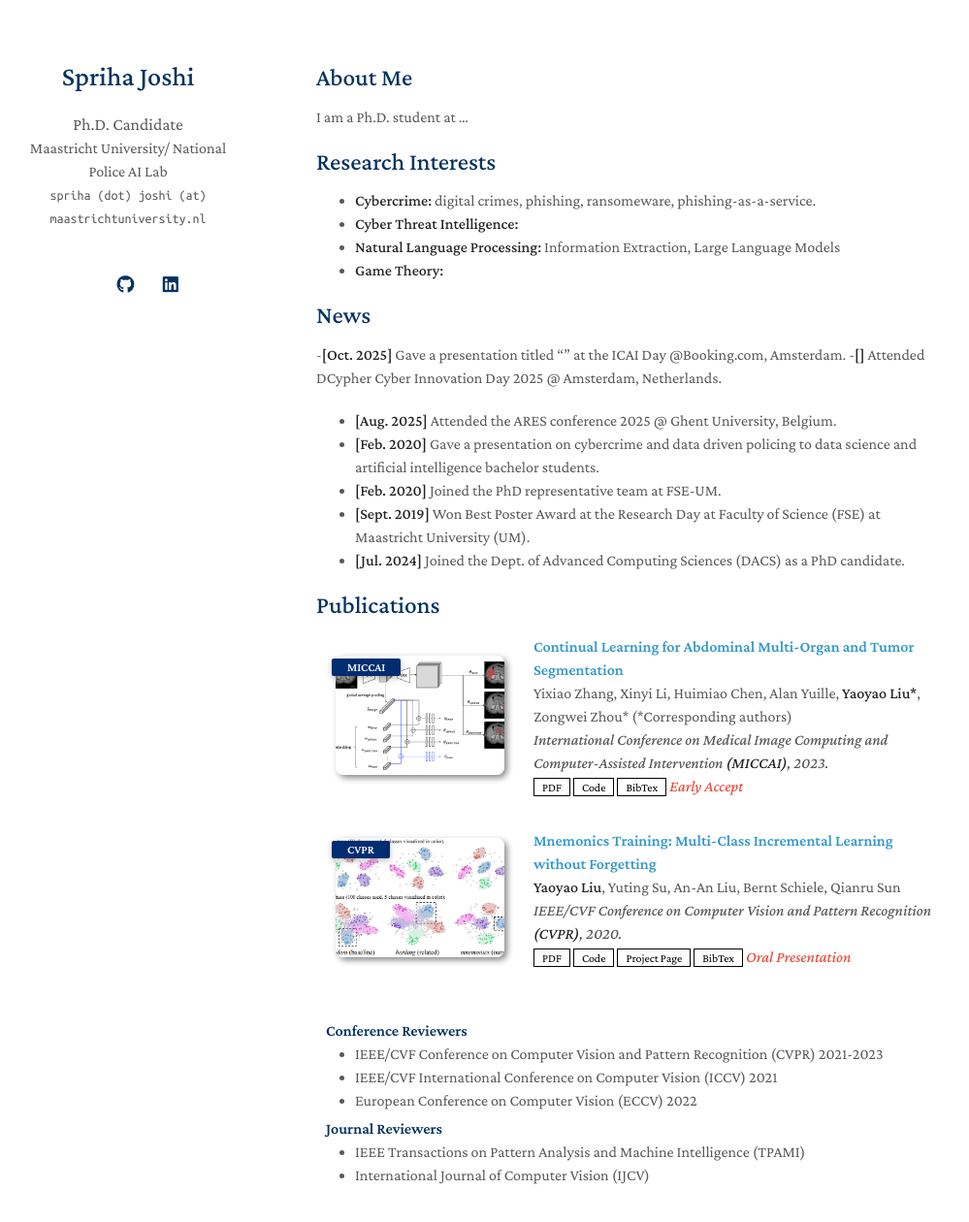
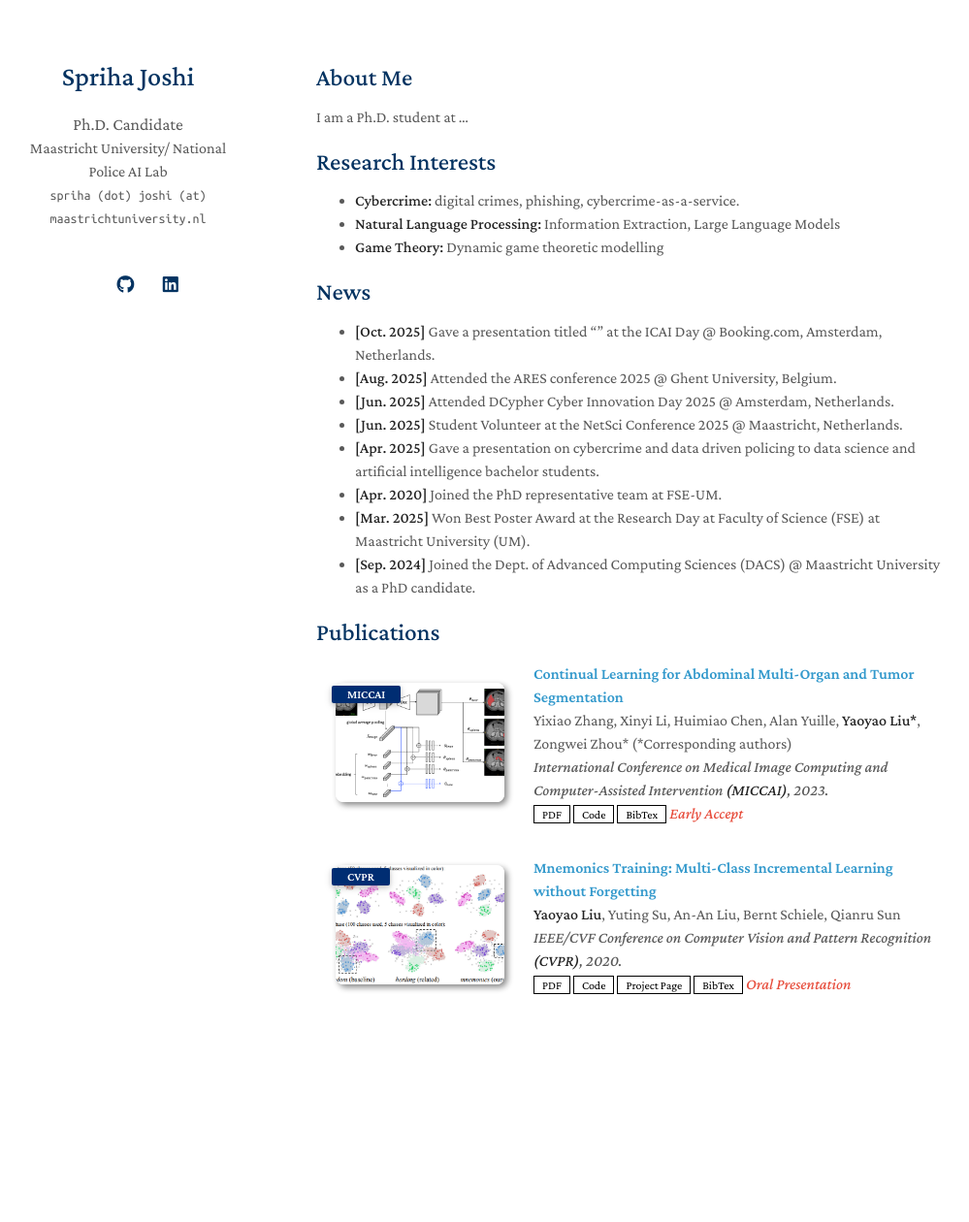
Before and after one commit to sprihajoshi/sprihajoshi.github.io, a Jekyll site: the page built from index.md, in a window 1280 px wide and 1318 px high. Shown: the top 1260 px of the window at 97% size, without its empty margins (144-1143 px from the left). Built offline with Jekyll 4.4.1, drawn with Linux system fonts in a browser that asks for light colours; a style sheet for code colours, icons or effects is not loaded; our own code applies the rules of GitHub Pages for plain Markdown files.

Commit message:
Update index.md

```diff
--- a/index.md
+++ b/index.md
@@ -8,20 +8,18 @@ I am a Ph.D. student at ...
 
 ## Research Interests
 
-- **Cybercrime:** digital crimes, phishing, ransomeware, phishing-as-a-service.
-- **Cyber Threat Intelligence:**
+- **Cybercrime:** digital crimes, phishing, cybercrime-as-a-service.
 - **Natural Language Processing:** Information Extraction, Large Language Models
-- **Game Theory:**
+- **Game Theory:** Dynamic game theoretic modelling
 
 ## News
--**[Oct. 2025]** Gave a presentation titled "" at the ICAI Day @Booking.com, Amsterdam.
--**[]** Attended DCypher Cyber Innovation Day 2025 @ Amsterdam, Netherlands.
+- **[Oct. 2025]** Gave a presentation titled "" at the ICAI Day @ Booking.com, Amsterdam, Netherlands.
 - **[Aug. 2025]** Attended the ARES conference 2025 @ Ghent University, Belgium.
-- **[Feb. 2020]** Gave a presentation on cybercrime and data driven policing to data science and artificial intelligence bachelor students.
-- **[Feb. 2020]** Joined the PhD representative team at FSE-UM.
-- **[Sept. 2019]** Won Best Poster Award at the Research Day at Faculty of Science (FSE) at Maastricht University (UM).
-- **[Jul. 2024]** Joined the Dept. of Advanced Computing Sciences (DACS) as a PhD candidate.
+- **[Jun. 2025]** Attended DCypher Cyber Innovation Day 2025 @ Amsterdam, Netherlands.
+- **[Jun. 2025]** Student Volunteer at the NetSci Conference 2025 @ Maastricht, Netherlands.
+- **[Apr. 2025]** Gave a presentation on cybercrime and data driven policing to data science and artificial intelligence bachelor students.
+- **[Apr. 2020]** Joined the PhD representative team at FSE-UM.
+- **[Mar. 2025]** Won Best Poster Award at the Research Day at Faculty of Science (FSE) at Maastricht University (UM).
+- **[Sep. 2024]** Joined the Dept. of Advanced Computing Sciences (DACS) @ Maastricht University as a PhD candidate.
 
 {% include_relative _includes/publications.md %}
-
-[//]: #  {% include_relative _includes/services.md %}
```
